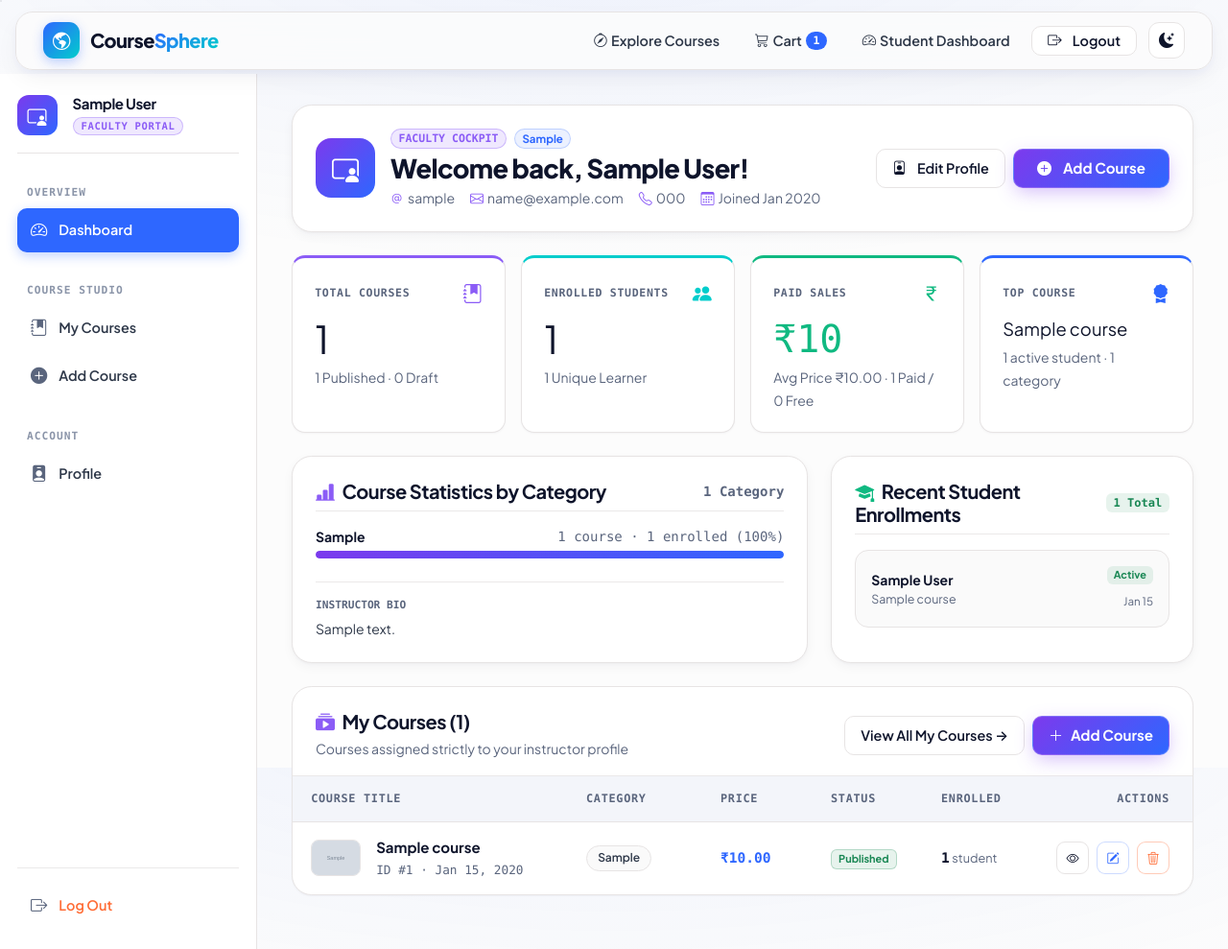
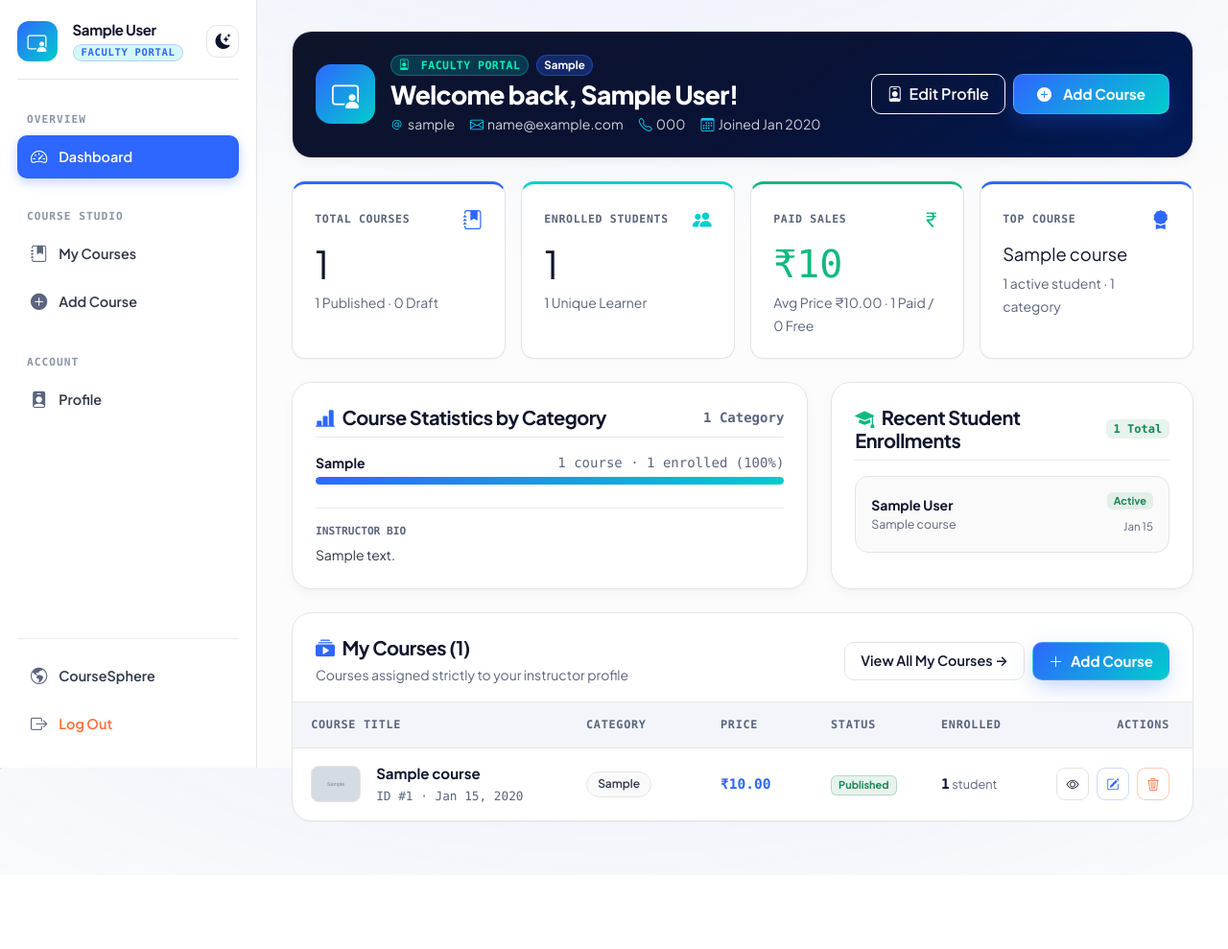
Before and after one commit to Ishan242004/Course-Sphere, a Django app: page /instructor/dashboard/ in a window 1280 px wide. Shown: the whole page at 96% size. After the commit the page ends 869 px from the top, so only its background shows below. Run offline with Django 5.2, Linux system fonts and the light colour scheme; a user stored in the database is signed in; tables that the repository leaves empty hold one stand-in row (values such as "Sample post"); grey boxes marked "Sample" are stand-in pictures.

Commit message:
Create instructor dashboard template.

```diff
--- a/CourseSphere/Admin/templates/Admin/admin_base.html
+++ b/CourseSphere/Admin/templates/Admin/admin_base.html
@@ -1,6 +1,7 @@
 {% extends 'base.html' %}
 {% load static %}
 
+{% block navbar %}{% endblock %}
 {% block messages %}{% endblock %}
 {% block footer %}{% endblock %}
 
--- a/CourseSphere/Admin/templates/Admin/course_form.html
+++ b/CourseSphere/Admin/templates/Admin/course_form.html
@@ -3,6 +3,7 @@
 
 {% block title %}{{ action_title }} — CourseSphere Admin{% endblock %}
 
+{% block navbar %}{% endblock %}
 {% block messages %}{% endblock %}
 {% block footer %}{% endblock %}
 
--- a/CourseSphere/Admin/templates/Admin/course_list.html
+++ b/CourseSphere/Admin/templates/Admin/course_list.html
@@ -3,6 +3,7 @@
 
 {% block title %}All Courses Catalog — CourseSphere Admin{% endblock %}
 
+{% block navbar %}{% endblock %}
 {% block messages %}{% endblock %}
 {% block footer %}{% endblock %}
 
--- a/CourseSphere/Admin/templates/Admin/dashboard.html
+++ b/CourseSphere/Admin/templates/Admin/dashboard.html
@@ -3,6 +3,7 @@
 
 {% block title %}Admin Control Center — CourseSphere{% endblock %}
 
+{% block navbar %}{% endblock %}
 {% block messages %}{% endblock %}
 {% block footer %}{% endblock %}
 
--- a/CourseSphere/Admin/tests.py
+++ b/CourseSphere/Admin/tests.py
@@ -225,6 +225,8 @@ class AdminEntitiesCRUDTests(TestCase):
         self.assertContains(response, "All Students")
         self.assertContains(response, "All Instructors")
         self.assertContains(response, "Payment Receipts")
+        self.assertNotContains(response, 'class="cs-dock-shell"')
+        self.assertContains(response, 'id="themeToggleBtn"')
 
     def test_admin_student_full_crud(self):
         # Create
--- a/CourseSphere/Instructor/templates/Instructor/course_detail.html
+++ b/CourseSphere/Instructor/templates/Instructor/course_detail.html
@@ -33,7 +33,7 @@
             <a href="{% url 'instructor:instructor_courses' %}" class="glass-pill-btn py-2 px-3">
                 <i class="bi bi-arrow-left"></i> My Courses
             </a>
-            <a href="{% url 'instructor:edit_course' course.id %}" class="glass-btn-primary glass-btn-instructor py-2 px-4">
+            <a href="{% url 'instructor:edit_course' course.id %}" class="glass-btn-primary py-2 px-4">
                 <i class="bi bi-pencil-square"></i> Edit Course
             </a>
             <button type="button"
@@ -63,7 +63,7 @@
         </div>
     </div>
     <div class="col-md-4">
-        <div class="glass-stat-card" style="border-top: 3px solid #8B5CF6;">
+        <div class="glass-stat-card" style="border-top: 3px solid var(--cs-primary);">
             <div class="small fw-bold text-uppercase mb-1" style="color: var(--cs-text-muted); font-family: var(--font-mono);">Listing Price</div>
             <div class="display-6 fw-extrabold" style="color: var(--cs-primary); font-family: var(--font-mono);">{% if course.price == 0 %}Free{% else %}₹{{ course.price }}{% endif %}</div>
         </div>
--- a/CourseSphere/Instructor/templates/Instructor/dashboard.html
+++ b/CourseSphere/Instructor/templates/Instructor/dashboard.html
@@ -3,45 +3,47 @@
 {% block title %}Instructor Dashboard — CourseSphere{% endblock %}
 
 {% block instructor_content %}
-<!-- Welcome & Profile Snapshot Banner -->
-<div class="cs-panel p-4 mb-4">
+<!-- Welcome & Profile Banner (Matches Student Navy + Sphere Gradient Palette) -->
+<div class="cs-panel p-0 overflow-hidden mb-4">
+    <div class="p-4 text-white" style="background: var(--cs-gradient-navy);">
         <div class="d-flex flex-column flex-lg-row justify-content-between align-items-lg-center gap-4">
             <div class="d-flex align-items-start align-items-sm-center gap-3">
-            <div style="width: 62px; height: 62px; border-radius: 16px; background: var(--cs-gradient-instructor); display: flex; align-items: center; justify-content: center; color: #FFFFFF; font-size: 1.75rem; flex-shrink: 0;">
+                <div style="width: 62px; height: 62px; border-radius: 16px; background: var(--cs-gradient-sphere); display: flex; align-items: center; justify-content: center; color: #FFFFFF; font-size: 1.75rem; flex-shrink: 0;">
                     <i class="bi bi-person-video3"></i>
                 </div>
                 <div>
                     <div class="d-flex flex-wrap align-items-center gap-2 mb-1">
-                    <span class="badge rounded-pill" style="background: rgba(139, 92, 246, 0.14); color: #8B5CF6; border: 1px solid rgba(139, 92, 246, 0.35); font-size: 0.72rem; font-family: var(--font-mono);">
-                        FACULTY COCKPIT
+                        <span class="badge rounded-pill" style="background: rgba(0, 205, 204, 0.2); color: #00eeba; border: 1px solid rgba(0, 205, 204, 0.35); font-size: 0.72rem; letter-spacing: 0.04em; font-family: var(--font-mono);">
+                            <i class="bi bi-person-badge me-1"></i> FACULTY PORTAL
                         </span>
                         {% if instructor.specialization %}
-                    <span class="badge rounded-pill" style="background: var(--cs-primary-light); color: var(--cs-primary); border: 1px solid var(--cs-primary-border); font-size: 0.72rem;">
+                        <span class="badge rounded-pill" style="background: rgba(46, 103, 255, 0.28); color: #ffffff; border: 1px solid rgba(46, 103, 255, 0.45); font-size: 0.72rem;">
                             {{ instructor.specialization }}
                         </span>
                         {% endif %}
                     </div>
-                <h1 class="fw-extrabold mb-1" style="font-size: 1.7rem; color: var(--cs-text-title);">
+                    <h1 class="fw-extrabold text-white mb-1" style="font-size: 1.65rem;">
                         Welcome back, {{ instructor.user.get_full_name|default:instructor.user.username }}!
                     </h1>
-                <div class="d-flex flex-wrap gap-3 small" style="color: var(--cs-text-muted);">
-                    <span><i class="bi bi-at me-1" style="color: #8B5CF6;"></i>{{ instructor.user.username }}</span>
-                    <span><i class="bi bi-envelope me-1" style="color: #8B5CF6;"></i>{{ instructor.user.email }}</span>
+                    <div class="d-flex flex-wrap gap-3 small" style="color: rgba(255, 255, 255, 0.8);">
+                        <span><i class="bi bi-at me-1 text-info"></i>{{ instructor.user.username }}</span>
+                        <span><i class="bi bi-envelope me-1 text-info"></i>{{ instructor.user.email }}</span>
                         {% if instructor.phone %}
-                    <span><i class="bi bi-telephone me-1" style="color: #8B5CF6;"></i>{{ instructor.phone }}</span>
+                        <span><i class="bi bi-telephone me-1 text-info"></i>{{ instructor.phone }}</span>
                         {% endif %}
-                    <span><i class="bi bi-calendar3 me-1" style="color: #8B5CF6;"></i>Joined {{ instructor.created_at|date:"M Y" }}</span>
+                        <span><i class="bi bi-calendar3 me-1 text-info"></i>Joined {{ instructor.created_at|date:"M Y" }}</span>
                     </div>
                 </div>
             </div>
 
             <div class="d-flex flex-wrap gap-2">
-            <a href="{% url 'instructor:instructor_profile' %}" class="glass-pill-btn py-2 px-3">
+                <a href="{% url 'instructor:instructor_profile' %}" class="btn btn-outline-light py-2 px-3" style="border-radius: 10px; font-weight: 600;">
                     <i class="bi bi-person-badge me-1"></i> Edit Profile
                 </a>
-            <a href="{% url 'instructor:add_course' %}" class="glass-btn-primary glass-btn-instructor py-2 px-4">
+                <a href="{% url 'instructor:add_course' %}" class="glass-btn-primary py-2 px-4">
                     <i class="bi bi-plus-circle-fill me-1"></i> Add Course
                 </a>
+            </div>
         </div>
     </div>
 </div>
@@ -50,10 +52,10 @@
 <div class="row g-3 mb-4">
     <div class="col-sm-6 col-xl-3">
         <a href="{% url 'instructor:instructor_courses' %}" class="text-decoration-none d-block h-100">
-            <div class="glass-stat-card h-100" style="border-top: 3px solid #8B5CF6;">
+            <div class="glass-stat-card h-100" style="border-top: 3px solid var(--cs-primary);">
                 <div class="d-flex align-items-center justify-content-between mb-2">
                     <span class="small fw-bold text-uppercase" style="color: var(--cs-text-muted); font-size: 0.72rem; letter-spacing: 0.06em; font-family: var(--font-mono);">Total Courses</span>
-                    <i class="bi bi-journal-bookmark-fill fs-5" style="color: #8B5CF6;"></i>
+                    <i class="bi bi-journal-bookmark-fill fs-5" style="color: var(--cs-primary);"></i>
                 </div>
                 <div class="display-6 fw-extrabold mb-1" style="color: var(--cs-text-title);">{{ stats.total_courses }}</div>
                 <span class="small" style="color: var(--cs-text-muted);">
@@ -67,7 +69,7 @@
         <div class="glass-stat-card h-100" style="border-top: 3px solid var(--cs-sphere-cyan);">
             <div class="d-flex align-items-center justify-content-between mb-2">
                 <span class="small fw-bold text-uppercase" style="color: var(--cs-text-muted); font-size: 0.72rem; letter-spacing: 0.06em; font-family: var(--font-mono);">Enrolled Students</span>
-                <i class="bi bi-people-fill fs-5" style="color: #00cdcc;"></i>
+                <i class="bi bi-people-fill fs-5" style="color: var(--cs-sphere-cyan);"></i>
             </div>
             <div class="display-6 fw-extrabold mb-1" style="color: var(--cs-text-title);">{{ stats.total_enrollments }}</div>
             <span class="small" style="color: var(--cs-text-muted);">
@@ -109,13 +111,13 @@
     </div>
 </div>
 
-<!-- Analytics Row: Category Breakdown + Recent Enrollments / Bio -->
+<!-- Analytics Row: Category Breakdown + Recent Enrollments -->
 <div class="row g-4 mb-4">
     <div class="col-lg-7">
         <div class="cs-panel p-4 h-100">
             <div class="d-flex justify-content-between align-items-center mb-3 pb-2" style="border-bottom: 1px solid var(--cs-border-light);">
                 <h5 class="fw-bold mb-0" style="color: var(--cs-text-title);">
-                    <i class="bi bi-bar-chart-line-fill me-2" style="color: #8B5CF6;"></i>Course Statistics by Category
+                    <i class="bi bi-bar-chart-line-fill me-2" style="color: var(--cs-primary);"></i>Course Statistics by Category
                 </h5>
                 <span class="small fw-semibold" style="color: var(--cs-text-muted); font-family: var(--font-mono);">
                     {{ stats.categories_count }} Categor{{ stats.categories_count|pluralize:"y,ies" }}
@@ -133,7 +135,7 @@
                         </span>
                     </div>
                     <div class="progress" style="height: 8px; background: var(--cs-bg-card-subtle); border-radius: 999px;">
-                        <div class="progress-bar" role="progressbar" style="width: {{ cat.percent }}%; background: var(--cs-gradient-instructor); border-radius: 999px;" aria-valuenow="{{ cat.percent }}" aria-valuemin="0" aria-valuemax="100"></div>
+                        <div class="progress-bar" role="progressbar" style="width: {{ cat.percent }}%; background: var(--cs-gradient-sphere); border-radius: 999px;" aria-valuenow="{{ cat.percent }}" aria-valuemin="0" aria-valuemax="100"></div>
                     </div>
                 </div>
                 {% endfor %}
@@ -196,13 +198,13 @@
     <div class="d-flex flex-wrap justify-content-between align-items-center gap-2 p-4 pb-3" style="border-bottom: 1px solid var(--cs-border-light);">
         <div>
             <h5 class="fw-bold mb-1" style="color: var(--cs-text-title);">
-                <i class="bi bi-collection-play-fill me-2" style="color: #8B5CF6;"></i>My Courses ({{ stats.total_courses }})
+                <i class="bi bi-collection-play-fill me-2" style="color: var(--cs-primary);"></i>My Courses ({{ stats.total_courses }})
             </h5>
             <span class="small" style="color: var(--cs-text-muted);">Courses assigned strictly to your instructor profile</span>
         </div>
         <div class="d-flex gap-2">
             <a href="{% url 'instructor:instructor_courses' %}" class="glass-pill-btn py-2 px-3 small">View All My Courses →</a>
-            <a href="{% url 'instructor:add_course' %}" class="glass-btn-primary glass-btn-instructor py-2 px-3 small">
+            <a href="{% url 'instructor:add_course' %}" class="glass-btn-primary py-2 px-3 small">
                 <i class="bi bi-plus-lg"></i> Add Course
             </a>
         </div>
@@ -230,7 +232,7 @@
                                 {% if c.course_image %}
                                 <img src="{{ c.course_image.url }}" alt="" style="width: 100%; height: 100%; object-fit: cover;">
                                 {% else %}
-                                <i class="bi bi-globe-americas" style="color: #8B5CF6;"></i>
+                                <i class="bi bi-globe-americas" style="color: var(--cs-primary);"></i>
                                 {% endif %}
                             </div>
                             <div class="min-w-0">
@@ -287,14 +289,14 @@
     </div>
     {% else %}
     <div class="text-center py-5 p-4">
-        <div style="width: 64px; height: 64px; border-radius: 50%; background: rgba(139, 92, 246, 0.12); color: #8B5CF6; display: inline-flex; align-items: center; justify-content: center; font-size: 1.8rem;" class="mb-3">
+        <div style="width: 64px; height: 64px; border-radius: 50%; background: var(--cs-primary-light); color: var(--cs-primary); display: inline-flex; align-items: center; justify-content: center; font-size: 1.8rem;" class="mb-3">
             <i class="bi bi-journal-plus"></i>
         </div>
         <h5 class="fw-bold mb-2" style="color: var(--cs-text-title);">No Courses Created Yet</h5>
         <p class="small mx-auto mb-4" style="max-width: 440px; color: var(--cs-text-muted);">
             Create your first course to start tracking student enrollments and course performance metrics here.
         </p>
-        <a href="{% url 'instructor:add_course' %}" class="glass-btn-primary glass-btn-instructor px-4 py-2 d-inline-flex align-items-center gap-2">
+        <a href="{% url 'instructor:add_course' %}" class="glass-btn-primary px-4 py-2 d-inline-flex align-items-center gap-2">
             <i class="bi bi-plus-circle-fill"></i> Create First Course
         </a>
     </div>
--- a/CourseSphere/Instructor/templates/Instructor/instructor_base.html
+++ b/CourseSphere/Instructor/templates/Instructor/instructor_base.html
@@ -1,6 +1,7 @@
 {% extends 'base.html' %}
 {% load static %}
 
+{% block navbar %}{% endblock %}
 {% block messages %}{% endblock %}
 {% block footer %}{% endblock %}
 
--- a/CourseSphere/Instructor/templates/Instructor/sidebar.html
+++ b/CourseSphere/Instructor/templates/Instructor/sidebar.html
@@ -1,22 +1,27 @@
 {% load static %}
 {% with url_name=request.resolver_match.url_name %}
 <aside class="glass-admin-sidebar d-flex flex-column h-100">
-    <!-- Instructor Identity & Mobile Menu Toggle -->
+    <!-- Instructor Identity & Controls (Student Cobalt/Cyan Palette) -->
     <div class="sidebar-brand d-flex align-items-center justify-content-between gap-2">
         <div class="d-flex align-items-center gap-3 overflow-hidden">
-            <div style="width: 42px; height: 42px; border-radius: 12px; background: var(--cs-gradient-instructor); display: flex; align-items: center; justify-content: center; color: #fff; font-size: 1.25rem; flex-shrink: 0;">
+            <div style="width: 42px; height: 42px; border-radius: 12px; background: var(--cs-gradient-sphere); display: flex; align-items: center; justify-content: center; color: #fff; font-size: 1.25rem; flex-shrink: 0;">
                 <i class="bi bi-person-video3"></i>
             </div>
             <div class="overflow-hidden">
                 <h6 class="fw-bold mb-0 text-truncate" style="font-size: 0.94rem; color: var(--cs-text-title);">
                     {{ instructor.user.get_full_name|default:instructor.user.username }}
                 </h6>
-                <span class="badge" style="background: rgba(139, 92, 246, 0.14); color: #8B5CF6; border: 1px solid rgba(139, 92, 246, 0.35); font-size: 0.66rem; letter-spacing: 0.06em; font-weight: 700; border-radius: 9999px; padding: 0.18rem 0.5rem; font-family: var(--font-mono);">FACULTY PORTAL</span>
+                <span class="badge" style="background: rgba(0, 205, 204, 0.16); color: var(--cs-primary); border: 1px solid var(--cs-primary-border); font-size: 0.66rem; letter-spacing: 0.06em; font-weight: 700; border-radius: 9999px; padding: 0.18rem 0.5rem; font-family: var(--font-mono);">FACULTY PORTAL</span>
             </div>
         </div>
-        <button class="btn glass-pill-btn d-lg-none py-1 px-2" type="button" data-bs-toggle="collapse" data-bs-target="#instructorSidebarNav" aria-expanded="false" aria-controls="instructorSidebarNav" aria-label="Toggle instructor menu">
-            <i class="bi bi-list fs-5"></i>
-        </button>
+        <div class="d-flex align-items-center gap-1 flex-shrink-0">
+            <button id="themeToggleBtn" type="button" class="theme-toggle-btn" style="width: 34px; height: 34px;" aria-label="Toggle theme" title="Toggle Theme">
+                <i class="bi bi-moon-stars-fill" id="themeToggleIcon"></i>
+            </button>
+            <button class="btn glass-pill-btn d-lg-none py-1 px-2" type="button" data-bs-toggle="collapse" data-bs-target="#instructorSidebarNav" aria-expanded="false" aria-controls="instructorSidebarNav" aria-label="Toggle instructor menu">
+                <i class="bi bi-list fs-5"></i>
+            </button>
+        </div>
     </div>
 
     <!-- Collapsible on mobile/tablet, permanently open on desktop -->
@@ -60,6 +65,12 @@
         <div class="glass-sidebar-footer mt-auto pt-3" style="border-top: 1px solid var(--cs-border-light);">
             <ul class="glass-sidebar-nav">
                 <li>
+                    <a href="{% url 'home' %}" class="nav-link">
+                        <i class="bi bi-globe-americas"></i>
+                        <span>CourseSphere</span>
+                    </a>
+                </li>
+                <li>
                     <a href="{% url 'instructor:instructor_logout' %}" class="nav-link nav-logout">
                         <i class="bi bi-box-arrow-right"></i>
                         <span>Log Out</span>
--- a/CourseSphere/Instructor/tests.py
+++ b/CourseSphere/Instructor/tests.py
@@ -319,6 +319,12 @@ class InstructorDashboardAndCourseTests(TestCase):
         self.assertContains(res, "Async Python Draft Workshop")
         self.assertContains(res, "Draft")
 
+        # Instructor Dashboard matches Student colors and omits top site navbar header
+        self.assertNotContains(res, 'class="cs-dock-shell"')
+        self.assertContains(res, 'id="themeToggleBtn"')
+        self.assertNotContains(res, '#8B5CF6')
+        self.assertNotContains(res, 'glass-btn-instructor')
+
         # Other instructor's course is NEVER exposed on dashboard or My Courses
         self.assertNotContains(res, "Secret Instructor B Figma Lab")
         courses_res = self.client.get(self.courses_url)
--- a/CourseSphere/Student/tests.py
+++ b/CourseSphere/Student/tests.py
@@ -642,6 +642,8 @@ class StudentCartAndPaymentTests(TestCase):
         self.assertContains(dash_res, "Full Stack Python Mastery")
         self.assertContains(dash_res, "System Design Architecture")
         self.assertContains(dash_res, order.order_id)
+        self.assertNotContains(dash_res, 'class="cs-dock-shell"')
+        self.assertContains(dash_res, 'id="themeToggleBtn"')
         detail_res = self.client.get(reverse('student:course_detail', args=[self.course_one.id]))
         self.assertContains(detail_res, "Enrolled ✓")
 
--- a/CourseSphere/static/css/style.css
+++ b/CourseSphere/static/css/style.css
@@ -76,8 +76,8 @@
   --cs-gradient-sphere: linear-gradient(135deg, #2e67ff 0%, #00cdcc 100%);
   --cs-gradient-sphere-hover: linear-gradient(135deg, #1d52db 0%, #00b3b2 100%);
   --cs-gradient-navy: linear-gradient(145deg, #0e142b 0%, #091235 55%, #001a57 100%);
-  --cs-gradient-instructor: linear-gradient(135deg, #7c3aed 0%, #2e67ff 100%);
-  --cs-gradient-instructor-hover: linear-gradient(135deg, #6d28d9 0%, #1d52db 100%);
+  --cs-gradient-instructor: linear-gradient(135deg, #2e67ff 0%, #00cdcc 100%);
+  --cs-gradient-instructor-hover: linear-gradient(135deg, #1d52db 0%, #00b3b2 100%);
 
   --cs-shadow-xs: 0 1px 2px rgba(14, 20, 43, 0.04);
   --cs-shadow-sm: 0 4px 12px rgba(14, 20, 43, 0.04), 0 1px 3px rgba(14, 20, 43, 0.03);
@@ -183,7 +183,12 @@ body {
   -moz-osx-font-smoothing: grayscale;
 }
 
-h1, h2, h3, h4, h5, h6 {
+h1,
+h2,
+h3,
+h4,
+h5,
+h6 {
   color: var(--cs-text-title);
   font-weight: 800;
   letter-spacing: -0.025em;
@@ -219,13 +224,16 @@ a:hover {
   width: 7px;
   height: 7px;
 }
+
 ::-webkit-scrollbar-track {
   background: var(--cs-bg-root);
 }
+
 ::-webkit-scrollbar-thumb {
   background: var(--cs-border);
   border-radius: 99px;
 }
+
 ::-webkit-scrollbar-thumb:hover {
   background: var(--cs-primary);
 }
@@ -395,14 +403,14 @@ a:hover {
 }
 
 .glass-btn-instructor {
-  background: var(--cs-gradient-instructor) !important;
+  background: var(--cs-gradient-sphere) !important;
   color: #ffffff !important;
-  box-shadow: 0 6px 20px -3px rgba(124, 58, 237, 0.36);
+  box-shadow: 0 6px 20px -3px rgba(46, 103, 255, 0.36);
 }
 
 .glass-btn-instructor:hover {
-  background: var(--cs-gradient-instructor-hover) !important;
-  box-shadow: 0 12px 28px -3px rgba(124, 58, 237, 0.48);
+  background: var(--cs-gradient-sphere-hover) !important;
+  box-shadow: 0 12px 28px -3px rgba(46, 103, 255, 0.48);
 }
 
 .glass-btn-admin {
@@ -1139,7 +1147,7 @@ textarea {
    ========================================================================== */
 .admin-app-layout {
   display: flex;
-  min-height: calc(100vh - 82px);
+  min-height: 100vh;
 }
 
 .admin-sidebar-pane {
@@ -1149,6 +1157,15 @@ textarea {
   border-right: 1px solid var(--cs-border);
   display: flex;
   flex-direction: column;
+}
+
+@media (min-width: 992px) {
+  .admin-sidebar-pane {
+    position: sticky;
+    top: 0;
+    height: 100vh;
+    overflow-y: auto;
+  }
 }
 
 .admin-content-pane {
@@ -1319,11 +1336,22 @@ textarea {
   font-weight: 500;
 }
 
-.glass-alert.alert-success { border-left: 4px solid var(--cs-sphere-emerald); }
+.glass-alert.alert-success {
+  border-left: 4px solid var(--cs-sphere-emerald);
+}
+
 .glass-alert.alert-danger,
-.glass-alert.alert-error { border-left: 4px solid var(--cs-sphere-rose); }
-.glass-alert.alert-warning { border-left: 4px solid var(--cs-sphere-amber); }
-.glass-alert.alert-info { border-left: 4px solid var(--cs-primary); }
+.glass-alert.alert-error {
+  border-left: 4px solid var(--cs-sphere-rose);
+}
+
+.glass-alert.alert-warning {
+  border-left: 4px solid var(--cs-sphere-amber);
+}
+
+.glass-alert.alert-info {
+  border-left: 4px solid var(--cs-primary);
+}
 
 .cs-footer {
   background: var(--cs-bg-elevated);
@@ -1399,7 +1427,7 @@ textarea {
 }
 
 .cs-course-hero-banner .breadcrumb-item.active,
-.cs-course-hero-banner .breadcrumb-item + .breadcrumb-item::before {
+.cs-course-hero-banner .breadcrumb-item+.breadcrumb-item::before {
   color: rgba(255, 255, 255, 0.9);
 }
 
@@ -1407,18 +1435,35 @@ textarea {
    Animations & Reduced Motion
    ========================================================================== */
 @keyframes spinOrbit {
-  from { transform: rotate(0deg); }
-  to { transform: rotate(360deg); }
+  from {
+    transform: rotate(0deg);
+  }
+
+  to {
+    transform: rotate(360deg);
+  }
 }
 
 @keyframes spinOrbitReverse {
-  from { transform: rotate(360deg); }
-  to { transform: rotate(0deg); }
+  from {
+    transform: rotate(360deg);
+  }
+
+  to {
+    transform: rotate(0deg);
+  }
 }
 
 @keyframes fadeIn {
-  from { opacity: 0; transform: translateY(8px); }
-  to { opacity: 1; transform: translateY(0); }
+  from {
+    opacity: 0;
+    transform: translateY(8px);
+  }
+
+  to {
+    opacity: 1;
+    transform: translateY(0);
+  }
 }
 
 .animate-fade-in {
@@ -1426,11 +1471,13 @@ textarea {
 }
 
 @media (prefers-reduced-motion: reduce) {
+
   .cs-ring-outer,
   .cs-ring-inner,
   .animate-fade-in {
     animation: none !important;
   }
+
   *,
   *::before,
   *::after {
@@ -1445,11 +1492,13 @@ textarea {
   .admin-app-layout {
     flex-direction: column;
   }
+
   .admin-sidebar-pane {
     width: 100%;
     border-right: none;
     border-bottom: 1px solid var(--cs-border);
   }
+
   .admin-content-pane {
     padding: 1.5rem 1rem;
   }
--- a/CourseSphere/templates/base.html
+++ b/CourseSphere/templates/base.html
@@ -34,7 +34,7 @@
     </script>
 
     <!-- Custom CSS from static/css/ -->
-    <link rel="stylesheet" href="{% static 'css/style.css' %}?v=22.0">
+    <link rel="stylesheet" href="{% static 'css/style.css' %}?v=23.0">
     {% block extra_css %}{% endblock %}
 </head>
 
```
Also changed, not shown: CourseSphere/Admin/templates/Admin/sidebar.html (+20 -2 lines), CourseSphere/Instructor/templates/Instructor/course_form.html (+32 -16 lines), CourseSphere/Instructor/templates/Instructor/course_list.html (+7 -7 lines), CourseSphere/Instructor/templates/Instructor/profile.html (+6 -6 lines), CourseSphere/Student/templates/Student/dashboard.html (+19 -6 lines), CourseSphere/templates/home.html (+46 -22 lines), CourseSphere/static/images/hero-learner.jpg (added). Lines whose indentation alone changed are shown as unchanged.
